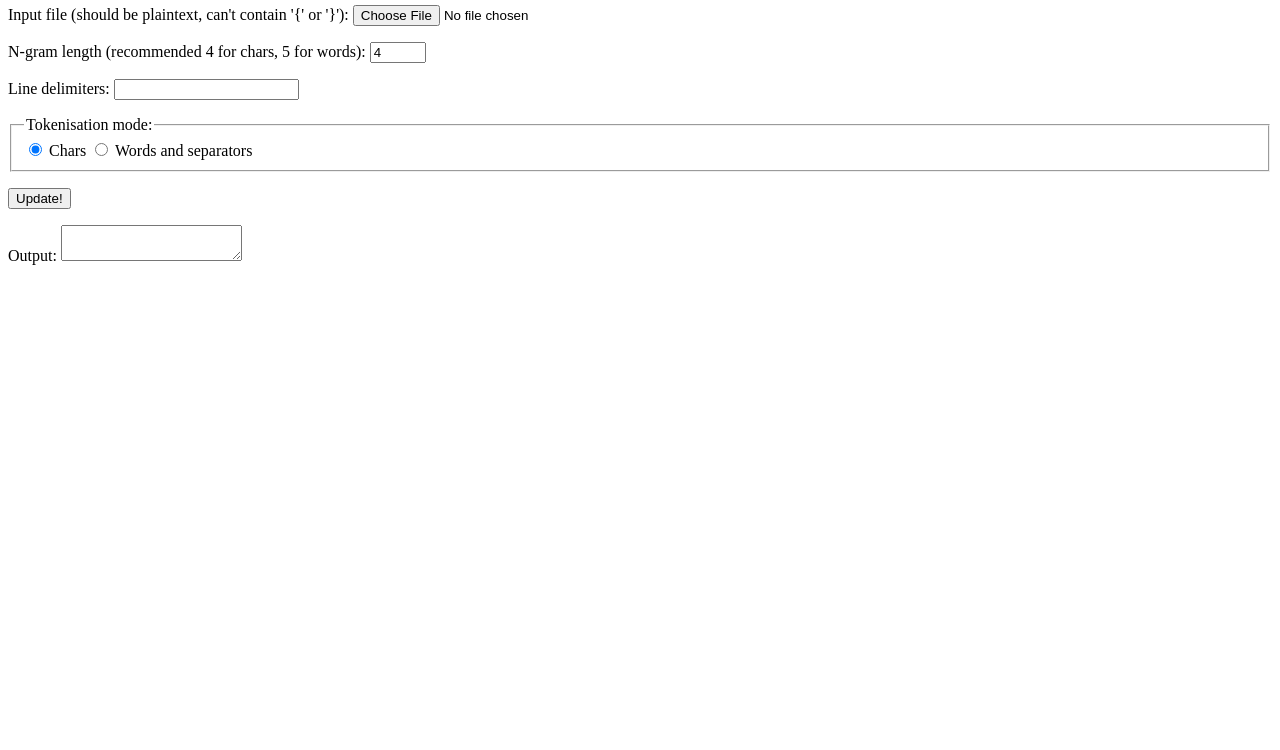
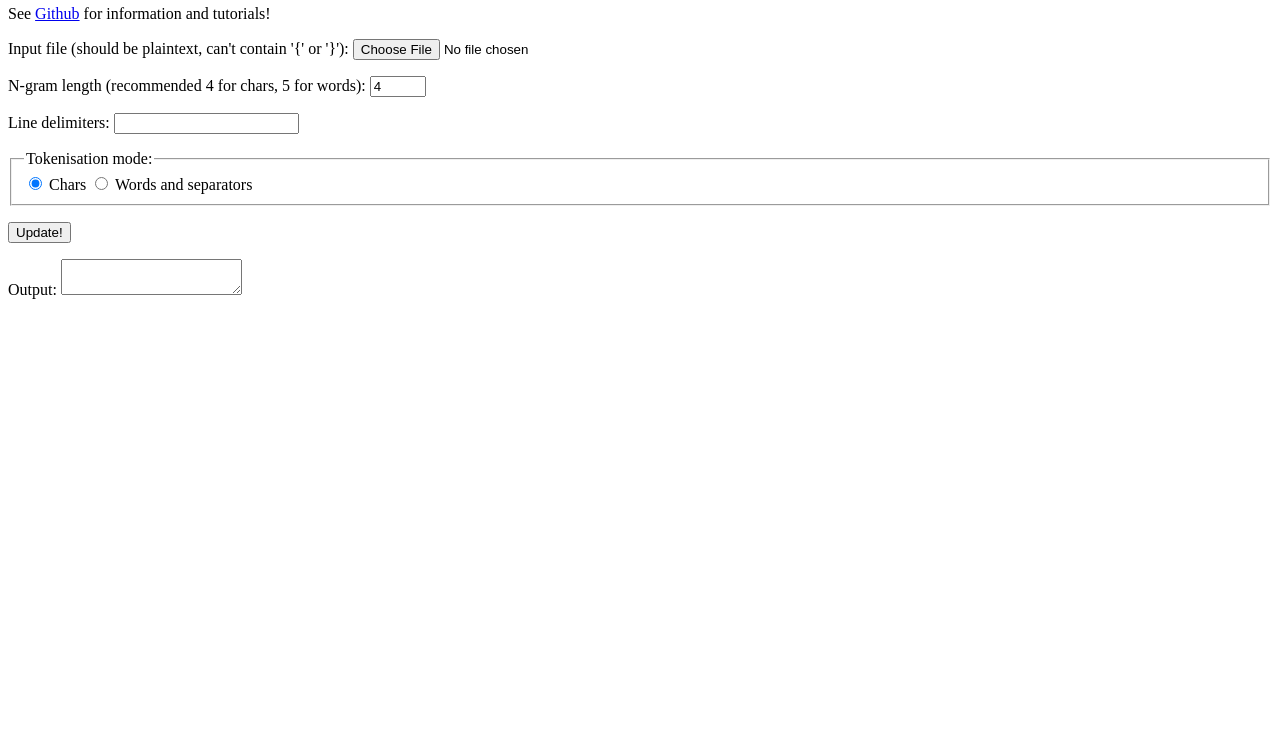
Before and after one commit to serin-delaunay/cheapmarkovstracedquick, a plain HTML site: page index.html in a window 1280 px wide. Shown: the part 50-800 px from the top of the page. Drawn offline with Linux system fonts and the light colour scheme; a script that the page names is missing.

Commit message:
Link back to repository on webpage

```diff
--- a/index.html
+++ b/index.html
@@ -1,5 +1,8 @@
 <script src="__javascript__/cmtq_web.js"></script>
 <h2>Cheap Markovs, Traced Quick!</h2>
+<div>
+See <a href="https://github.com/serin-delaunay/cheapmarkovstracedquick">Github</a> for information and tutorials!
+</div>
 <p>
   <label id="input" for="source_file_input">Input file (should be plaintext, can't contain '{' or '}'):</label>
   <input type="file" id="source_file_input" name="source_file" />
```
